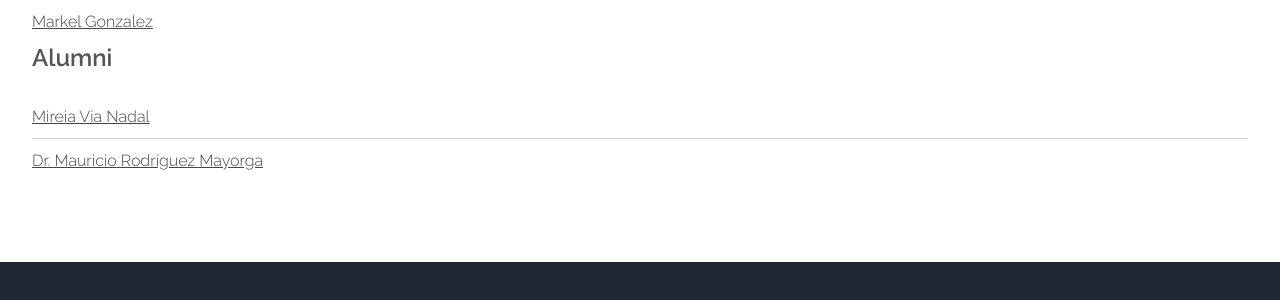
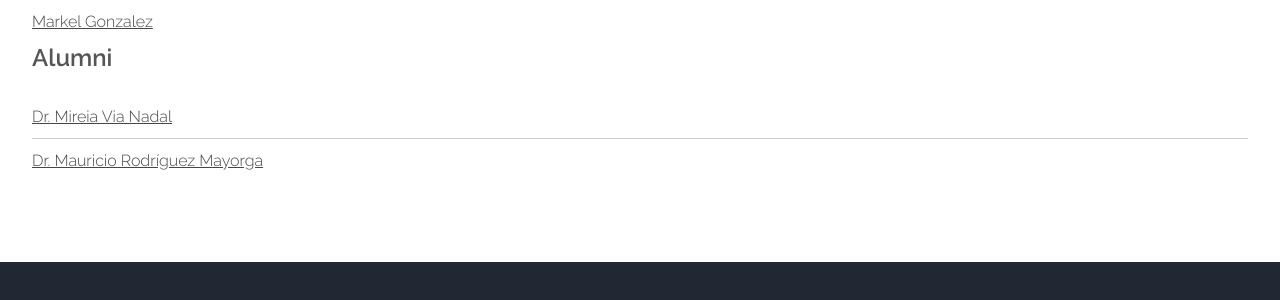
Before and after one commit to old-jekyll-templates/Horizons-Jekyll-Theme, a Jekyll site: the page built from members.html, in a window 1280 px wide and 900 px high, scrolled down 1344 px. Shown: the part 153-453 px from the top of the window. Built offline with Jekyll 4.4.1, drawn with Linux system fonts in a browser that asks for light colours.

```diff
--- a/members.html
+++ b/members.html
@@ -51,7 +51,7 @@ layout: main
 							<h2>Alumni</h2>
 						</header>
 						<ul class="default">
-							<li><a href="{{ site.baseurl }}/members/mireia_via_nadal.html">Mireia Via Nadal</a></li>
+							<li><a href="{{ site.baseurl }}/members/mireia_via_nadal.html">Dr. Mireia Via Nadal</a></li>
 							<li><a href="{{ site.baseurl }}/members/mauricio_rodriguez.html">Dr. Mauricio Rodríguez Mayorga</a></li>
 						</ul>
 					</section>
```
